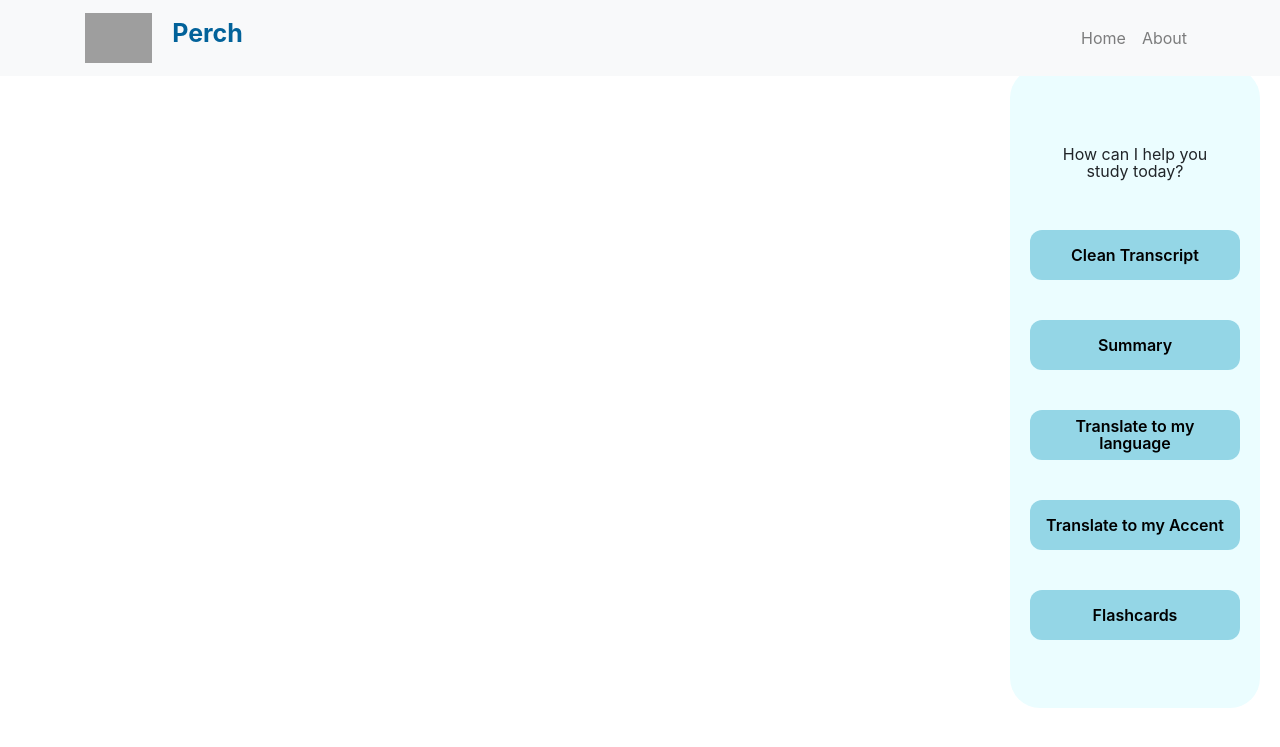
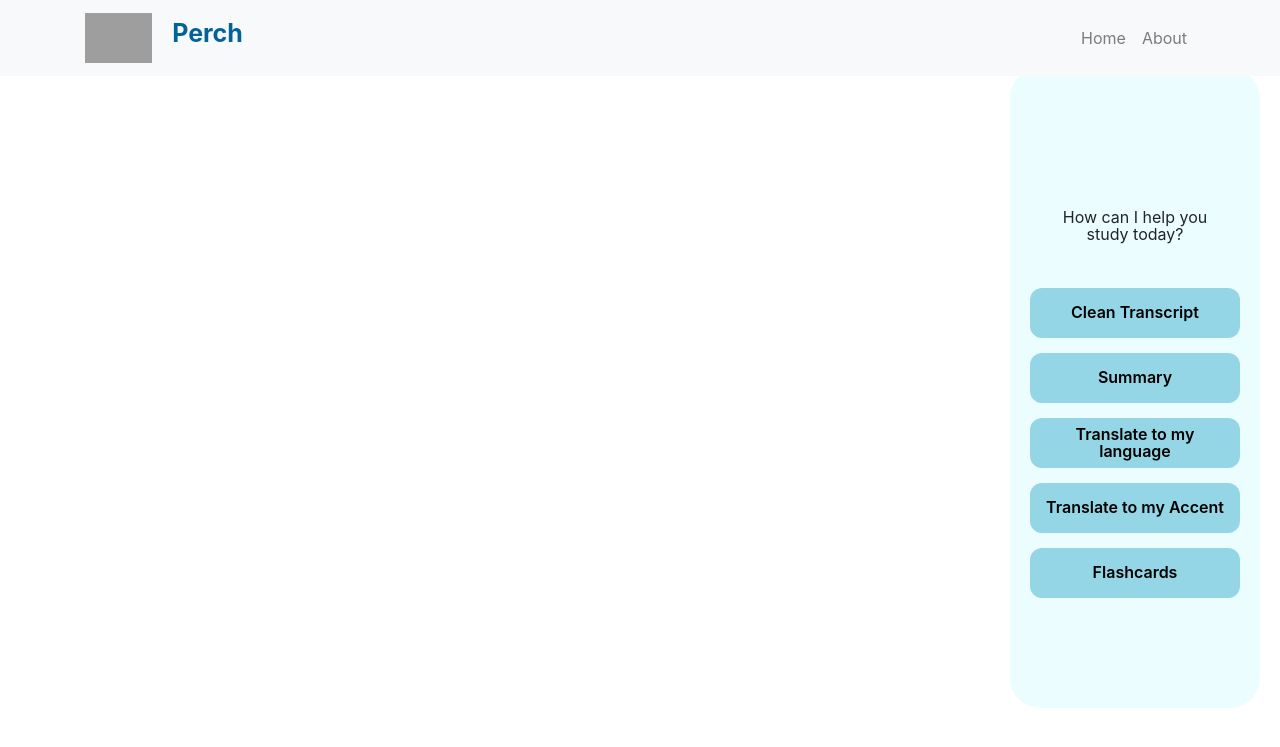
Before and after one commit to lulu-yunze/Perch-GenAIGenesis2024, a Flask app: page /dev in a window 1280 px wide. Shown: the top 747 px of the page. Run offline with Flask 3, Linux system fonts and the light colour scheme; some libraries are stand-ins or nearby versions; grey boxes are pictures that could not be loaded.

Commit message:
navbar size

```diff
--- a/Perch/templates/includes/vertical_navbar.html
+++ b/Perch/templates/includes/vertical_navbar.html
@@ -10,6 +10,7 @@
         .navbarr {
             list-style-type: none;
             display: flex;
+            row-gap: 15px;
             flex-direction: column;
             justify-content: center;
             margin: 20px;
@@ -37,10 +38,11 @@
             color: black;
             background-color: #94D6E6;
             text-align: center;
-
+            margin-left: 20px;
+            margin-right: 20px;
             font-weight: 600;
             padding: 8px 16px;
-            margin: 20px;
+
             height: 50px;
             text-decoration: none;
             border-radius: 12px; // Add rounded corners
```
